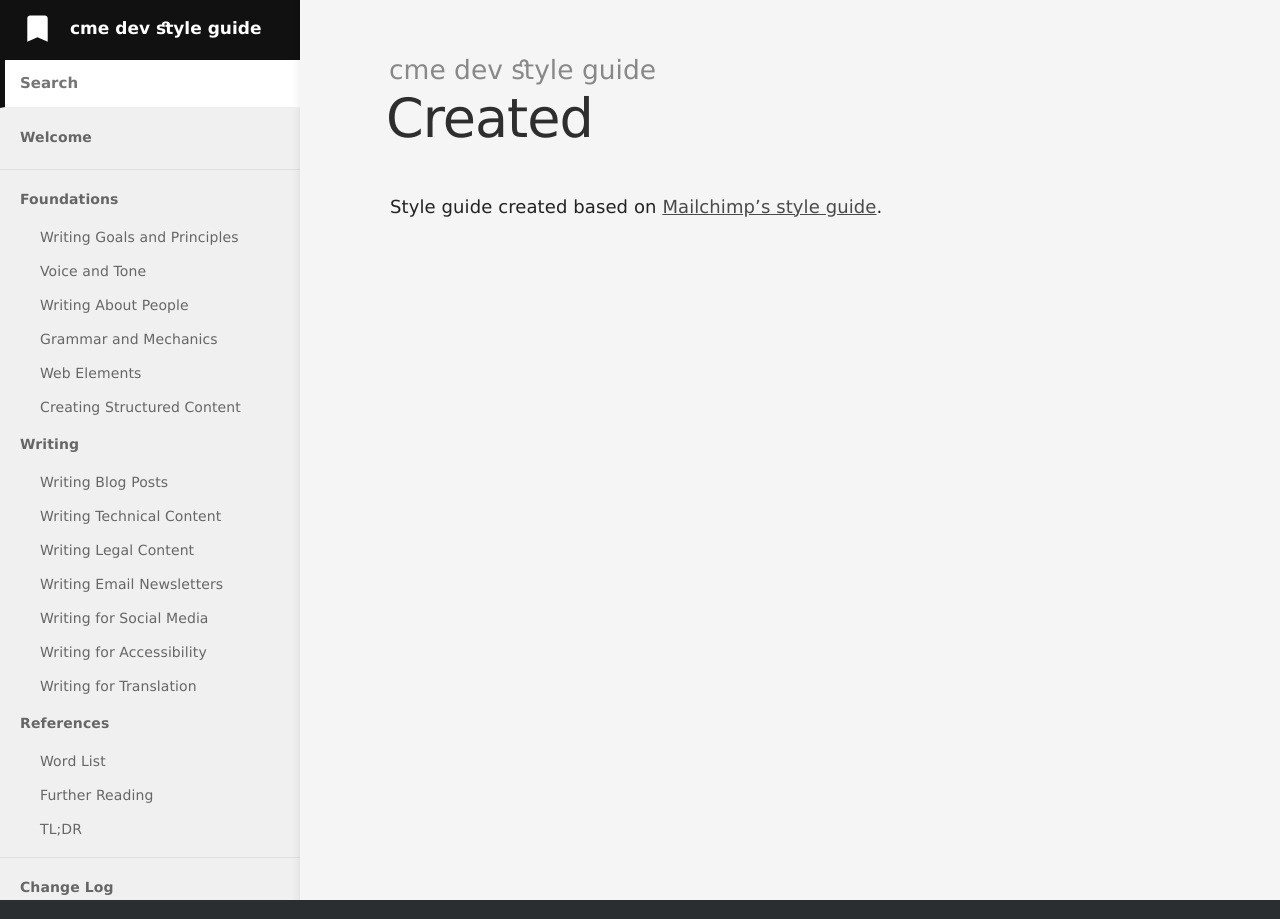
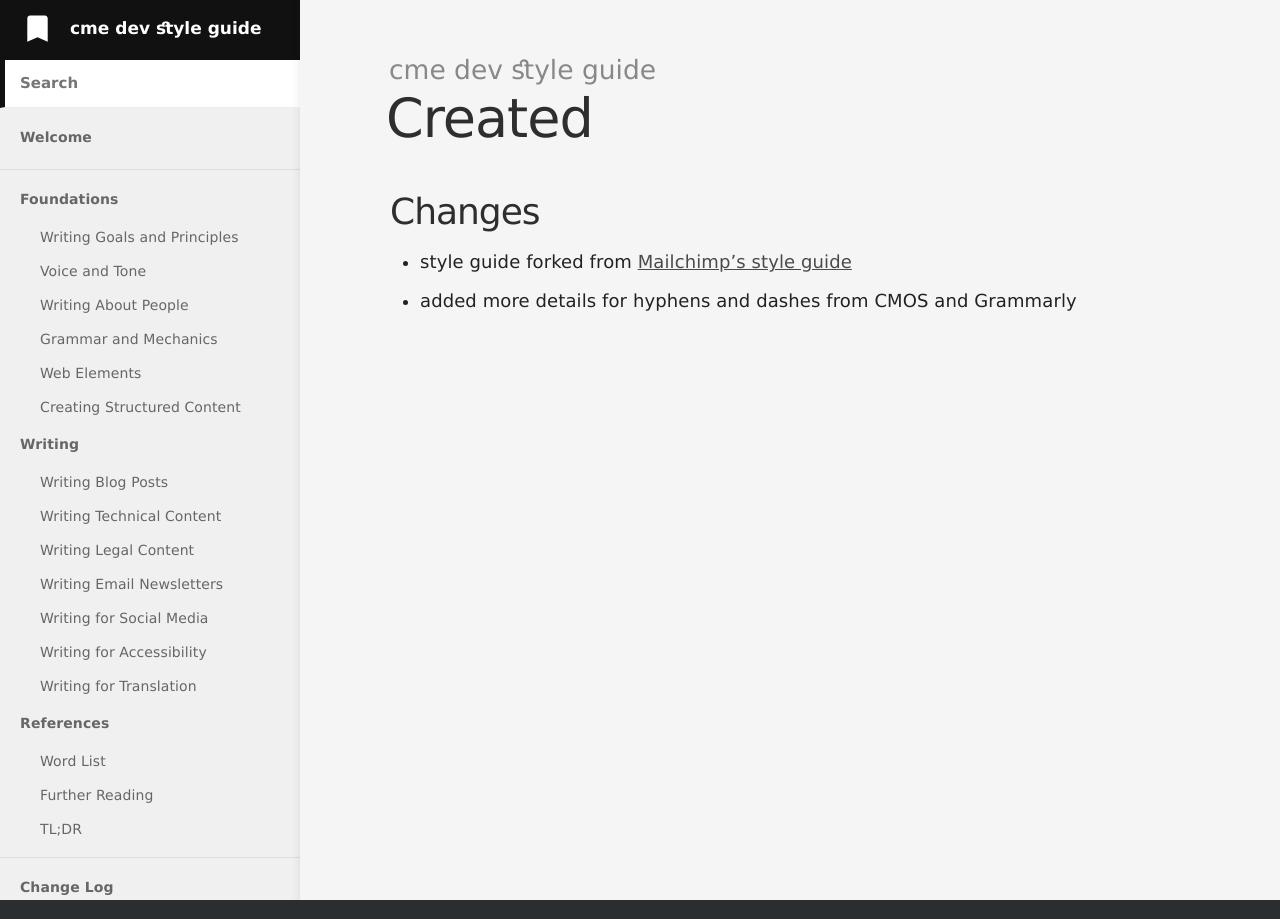
Before and after one commit to marklchaves/cme-dev-style-guide, a Jekyll site: the page built from _posts/2020-04-26-created.md, in a window 1280 px wide. Built offline with Jekyll 4.4.1, drawn with Linux system fonts in a browser that asks for light colours.

Commit message:
Updated '_posts/2020-04-26-created.md' via CloudCannon

```diff
--- a/_posts/2020-04-26-created.md
+++ b/_posts/2020-04-26-created.md
@@ -3,4 +3,7 @@ title: Created
 type: major
 ---
 
-Style guide created based on [Mailchimp's style guide](https://styleguide.mailchimp.com/).
+## Changes
+
+- style guide forked from [Mailchimp's style guide](https://styleguide.mailchimp.com/)
+- added more details for hyphens and dashes from CMOS and Grammarly
```
